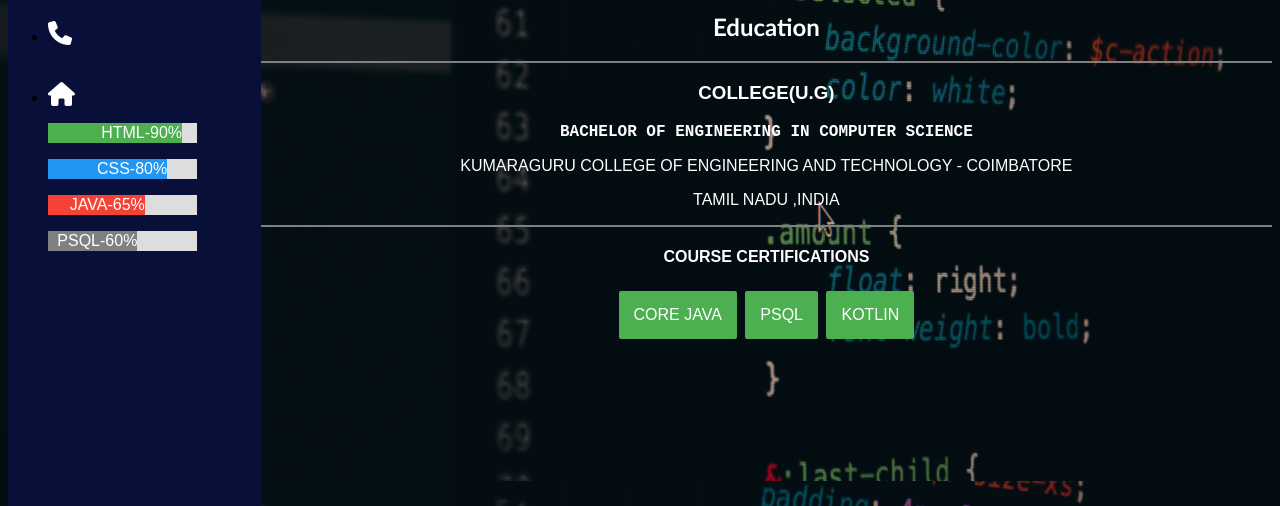
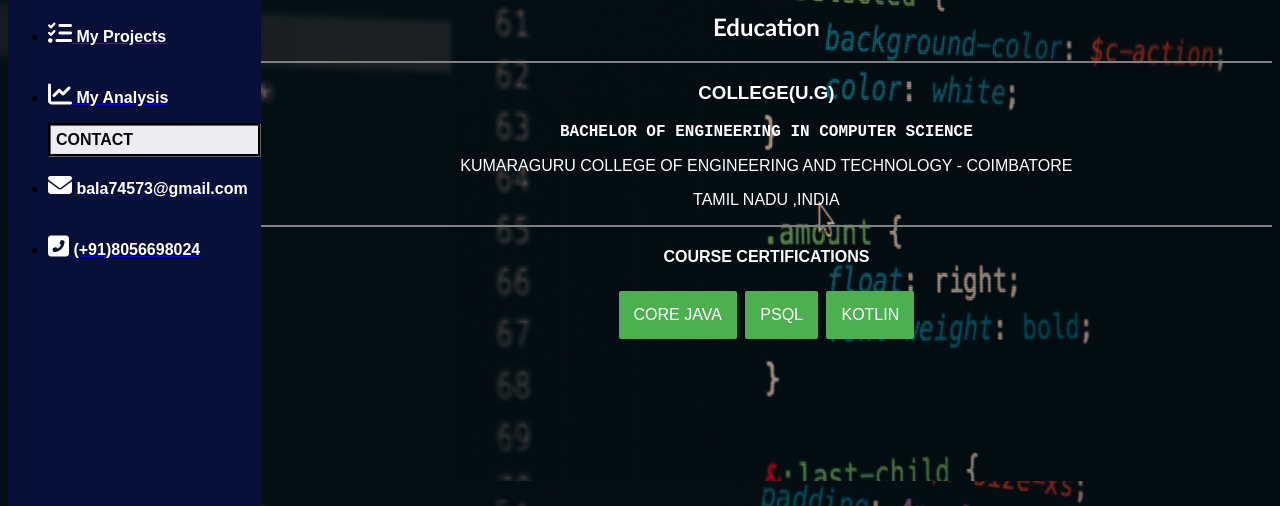
Before and after one commit to BK3820/CV, a plain HTML site: page resume.html in a window 1280 px wide. Shown: the part 370-876 px from the top of the page. Drawn offline with Linux system fonts and the light colour scheme.

Commit message:
Add files via upload

```diff
--- a/resume.html
+++ b/resume.html
@@ -73,32 +73,17 @@
        <ul>
         <br></br>
         <br></br>
+        <p class="groove" style="color:rgb(10, 10, 10)"><b>MY SERVICES</b></p>
+        <li><a href="https://github.com/BK3820"><i class='fab fa-github' style='font-size:24px;color:white'></i><strong><b style='color:white'>    GitHub</b></strong></a></li>
+        <br></br>
+        <li><a href=""><i class="fas fa-tasks" style='font-size:24px;color:white'></i><strong><b style='color:white'>    My Projects</b></strong></a></li>
+        <br></br>
+        <li><a href="#"><i class="fas fa-chart-line"  style='font-size:24px;color:white'></i><strong><b style='color:white'>    My Analysis</b></strong></a></li>
         <p class="groove" style="color:rgb(10, 10, 10)"><b>CONTACT</b></p>
-        <li><a href="https://github.com/BK3820"><i class='fab fa-github' style='font-size:24px;color:white'></i></a></li>
+        <li><a href="#"><i class="fas fa-envelope" style='font-size:24px;color:white'></i></i><b style='color:white'>  bala74573@gmail.com</b></a></li>
         <br></br>
-        <li><a href="callto:(+91)8056698024"><i class='fas fa-phone' style='font-size:24px;color:white'></i></a></li>
-        <br></br>
-        <li><a href="#"><i class="fas fa-home" style='font-size:24px;color:white'></i></a></li>
-        <link rel="stylesheet" href="a1.css">
-        <P> </P>
-        <div class="container">
-          <div class="skills html"> HTML-90%</div>
-        </div>
+        <li><a href="tel:(+91)8056698024"><i class="fas fa-phone-square-alt" style='font-size:24px;color:white'></i><b style='color:white'>  (+91)8056698024</b></a></li>
 
-         <P> </P>
-        <div class="container">
-          <div class="skills css">CSS-80%</div>
-        </div>
-
-        <P> </P>
-        <div class="container">
-          <div class="skills js">JAVA-65%</div>
-        </div>
-
-        <P> </P>
-        <div class="container">
-          <div class="skills php">PSQL-60%</div>
-        </div>
        </ul>
       </nav>
 
```
